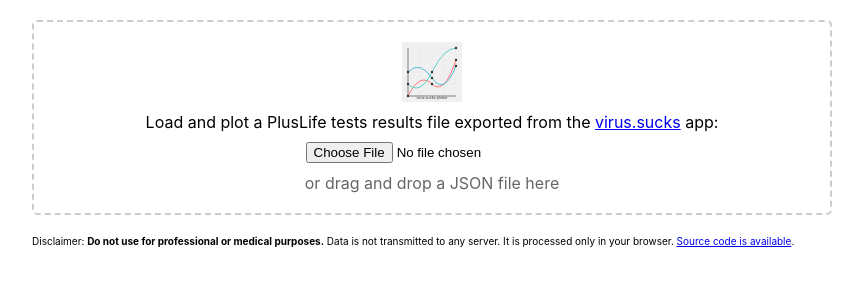
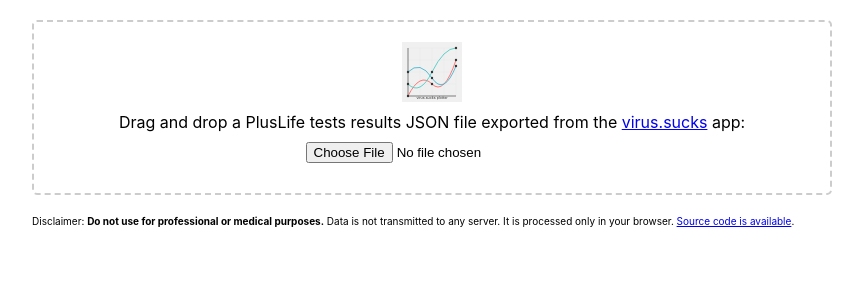
Before and after one commit to gacevedo/virus-sucks-plotter, a React (Create React App) app: page / in a window 1280 px wide. Shown: the top 300 px of the page, without its empty margins (208-1071 px from the left). Built offline with nearby package versions, Linux system fonts and the light colour scheme.

Commit message:
Simplify instructions to load file. Update screenshot

```diff
--- a/src/SimpleLineChart.js
+++ b/src/SimpleLineChart.js
@@ -110,9 +110,8 @@ const SimpleLineChart = () => {
         onDrop={handleDrop}
       >
         <Logo className="logo" alt="virus.sucks plotter logo" />
-        <span>Load and plot a PlusLife tests results file exported from the <a href="https://virus.sucks" target="_blank" rel="noopener noreferrer">virus.sucks</a> app:</span>
+        <span>Drag and drop a PlusLife tests results JSON file exported from the <a href="https://virus.sucks" target="_blank" rel="noopener noreferrer">virus.sucks</a> app:</span>
         <input type="file" onChange={handleFileUpload} accept=".json" />
-        <p>or drag and drop a JSON file here</p>
       </div>
       <div className='disclaimer'>
         Disclaimer: <span className='disclaimer-bold'>Do not use for professional or medical purposes.</span> Data is not transmitted to any server. It is processed only in your browser. <a href="https://github.com/gacevedo/virus-sucks-plotter" target="_blank" rel="noopener noreferrer">Source code is available</a>.
```
Also changed, not shown: screenshot.png.
